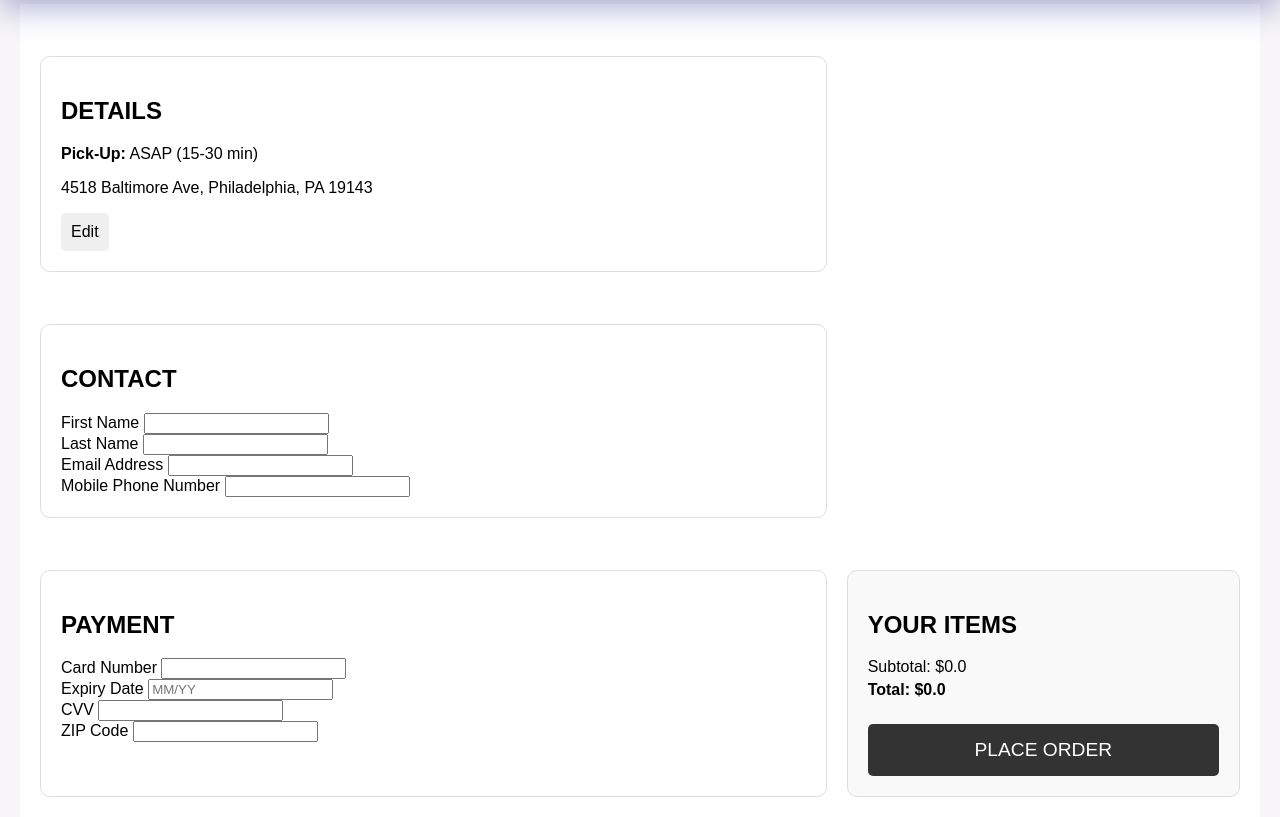
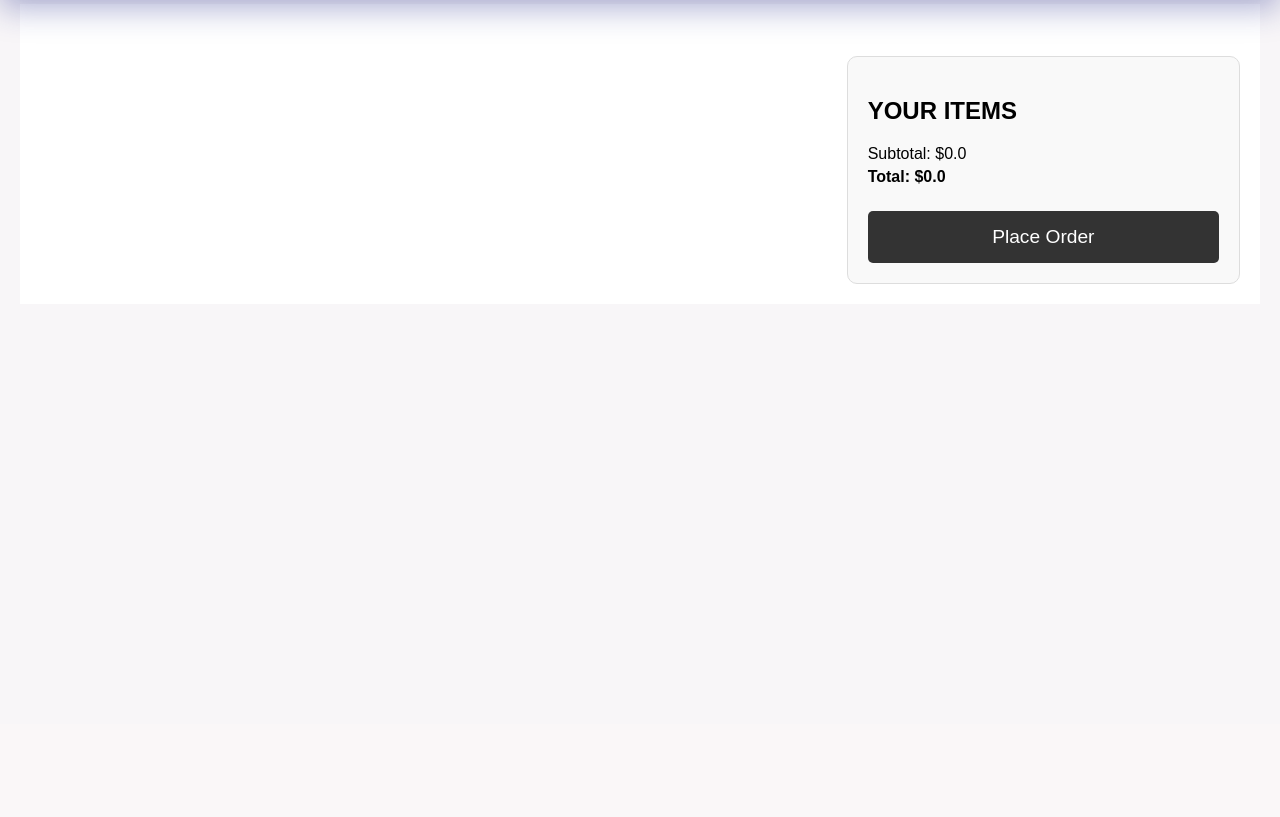
Before and after one commit to hossai13/Software-Engineering-Project, a Flask app: page /cart in a window 1280 px wide. Shown: the part 76-893 px from the top of the page. After the commit the page ends 360 px from the top, so only its background shows below. Run offline with Flask 3, Linux system fonts and the light colour scheme; some libraries are stand-ins or nearby versions.

Commit message:
Order Status

```diff
--- a/database.sql
+++ b/database.sql
@@ -69,6 +69,7 @@ CREATE TABLE IF NOT EXISTS OrderHistory (
     sizeID INT, -- NULL if not a Pizza
     date_ordered DATE NOT NULL,
     quantity INT DEFAULT 1,
+    price  DECIMAL(10, 2),
     FOREIGN KEY (LoginID) REFERENCES UserInfo(LoginID) ON DELETE CASCADE,
     FOREIGN KEY (itemID) REFERENCES Menu(itemID) ON DELETE CASCADE,
     FOREIGN KEY (sizeID) REFERENCES PizzaSizes(sizeID)
--- a/main.py
+++ b/main.py
@@ -1,6 +1,7 @@
 import math
 from io import BytesIO
-from flask import Flask, flash, jsonify, render_template, request, redirect, url_for, session, Response
+from flask import Flask, flash, jsonify, render_template, request, session, redirect, url_for, session, Response
+import mysql.connector
 from flask_mysqldb import MySQL
 from datetime import datetime
 import os
@@ -22,7 +23,7 @@ app.secret_key = 'your secret key'
 # MySQL database configuration
 app.config['MYSQL_HOST'] = 'localhost'
 app.config['MYSQL_USER'] = 'root'
-app.config['MYSQL_PASSWORD'] = '2113284'
+app.config['MYSQL_PASSWORD'] = 'root1234'
 app.config['MYSQL_DB'] = 'PizzaInfo'
 
 # File upload configuration
@@ -358,6 +359,7 @@ def menu():
         print(f"Error in /menu route: {e}")
         return "Error loading the menu."
 
+# Route for cart
 @app.route('/cart')
 def cart():
     if 'cart' not in session or not isinstance(session['cart'], dict):
@@ -367,7 +369,100 @@ def cart():
     items = cart_data.get('items', [])
     total = cart_data.get('total', 0.0)
 
+    # Check if the cart is empty and provide a message or redirect
+    if not items:
+        return render_template('checkout.html', message="Your cart is empty.", total=total)
+
     return render_template('checkout.html', items=items, total=total)
+
+@app.route('/place-order', methods=['POST'])
+def place_order():
+    if 'cart' not in session or not session['cart']['items']:
+        print("Cart is empty!")
+        return jsonify({'error': 'Cart is empty'}), 400
+
+    cart = session['cart']
+    user_id = session.get('id')
+
+    if not user_id:
+        print("User not logged in!")
+        return jsonify({'error': 'User not logged in'}), 400
+
+    try:
+
+        conn = mysql.connection
+        cursor = conn.cursor()
+
+
+        order_items = []
+        for item in cart['items']:
+            item_id = item['id']
+            size_id = item['size']
+            quantity = item['quantity']
+            price_per_unit = item['price_per_unit']
+            toppings = item['toppings']
+            date_ordered = datetime.now().strftime('%Y-%m-%d')
+
+            topping_total = sum(topping['price'] for topping in toppings)
+            total_price = (price_per_unit + topping_total) * quantity
+
+            cursor.execute('''
+                INSERT INTO OrderHistory (LoginID, itemID, sizeID, date_ordered, quantity, price)
+                VALUES (%s, %s, %s, %s, %s, %s)
+            ''', (user_id, item_id, size_id if size_id else None, date_ordered, quantity, total_price))
+
+
+            order_items.append({
+                'item_name': item['name'],
+                'size': item['size'],
+                'quantity': item['quantity'],
+                'price_per_unit': item['price_per_unit'],
+                'total_price': total_price,
+                'toppings': item['toppings']
+            })
+
+        conn.commit()
+        session.pop('cart', None)
+        total_order_price = cart['total']
+        return render_template('status.html', order_items=order_items, total_order_price=total_order_price)
+
+    except Exception as e:
+        print(f"Error: {e}")
+        conn.rollback()
+        return jsonify({'error': f'Database error: {str(e)}'}), 500
+
+    finally:
+        cursor.close()
+        conn.close()
+
+@app.route('/order-history')
+def order_history():
+    if 'id' not in session:
+        return redirect(url_for('login'))
+
+    user_id = session['id']
+    cursor = mysql.connection.cursor()
+    cursor.execute('''
+        SELECT orderID, itemID, sizeID, date_ordered, quantity, price
+        FROM OrderHistory
+        WHERE LoginID = %s
+        ORDER BY date_ordered DESC
+    ''', (user_id,))
+
+    orders = cursor.fetchall()
+    order_list = []
+    for order in orders:
+        order_list.append({
+            'orderID': order[0],
+            'itemID': order[1],
+            'sizeID': order[2],
+            'date_ordered': order[3],
+            'quantity': order[4],
+            'price': order[5]
+        })
+
+    cursor.close()
+    return render_template('status.html', orders=order_list)
 
 # Registration route
 @app.route('/register', methods=['GET', 'POST'])
--- a/templates/checkout.html
+++ b/templates/checkout.html
@@ -24,56 +24,6 @@
         </ul>
     </nav>
     <main class="checkout-container">
-        <section class="details-section">
-            <h2>DETAILS</h2>
-            <p><strong>Pick-Up:</strong> ASAP (15-30 min)</p>
-            <p>4518 Baltimore Ave, Philadelphia, PA 19143</p>
-            <button class="edit-button">Edit</button>
-        </section>
-
-        <section class="contact-section">
-            <h2>CONTACT</h2>
-            <form>
-                <div class="form-group">
-                    <label for="first-name">First Name</label>
-                    <input type="text" id="first-name" name="first-name" required>
-                </div>
-                <div class="form-group">
-                    <label for="last-name">Last Name</label>
-                    <input type="text" id="last-name" name="last-name" required>
-                </div>
-                <div class="form-group">
-                    <label for="email">Email Address</label>
-                    <input type="email" id="email" name="email" required>
-                </div>
-                <div class="form-group">
-                    <label for="phone">Mobile Phone Number</label>
-                    <input type="tel" id="phone" name="phone" required>
-                </div>
-            </form>
-        </section>
-
-        <section class="payment-section">
-            <h2>PAYMENT</h2>
-            <form>
-                <div class="form-group">
-                    <label for="card-number">Card Number</label>
-                    <input type="text" id="card-number" name="card-number" required>
-                </div>
-                <div class="form-group">
-                    <label for="expiry-date">Expiry Date</label>
-                    <input type="text" id="expiry-date" name="expiry-date" placeholder="MM/YY" required>
-                </div>
-                <div class="form-group">
-                    <label for="cvv">CVV</label>
-                    <input type="text" id="cvv" name="cvv" required>
-                </div>
-                <div class="form-group">
-                    <label for="zip-code">ZIP Code</label>
-                    <input type="text" id="zip-code" name="zip-code" required>
-                </div>
-            </form>
-        </section>
 
         <section class="cart-summary">
             <h2>YOUR ITEMS</h2>
@@ -97,7 +47,9 @@
                     <p><strong>Total: ${{ total }}</strong></p>
                 </div>
             </div>
-            <button class="place-order-button">PLACE ORDER</button>
+            <form action="{{ url_for('place_order') }}" method="POST">
+                <button type="submit" class="place-order-button">Place Order</button>
+            </form>
         </section>
     </main>
 </body>
--- a/templates/homepage.html
+++ b/templates/homepage.html
@@ -116,9 +116,9 @@
                             </div>
                         </div>
 
-                        {% if review[5] %}
+                        {% if review[6] %}
                             <div class="review-photo">
-                                <img src="{{ url_for('static', filename='uploads/' + review[5]) }}" alt="Review Photo" class="photo">
+                                <img src="{{ url_for('review_photo', review_id=review[0]) }}" alt="Review Photo" class="photo">
                             </div>
                         {% endif %}
 
--- a/templates/profile.html
+++ b/templates/profile.html
@@ -12,7 +12,7 @@
 </head>
 <body>
     <nav>
-        <a href="{{ url_for('homepage') }}" id="FP-Logo">
+        <a href="{{ url_for('userhomepage') }}" id="FP-Logo">
             <h1>FIESTA&nbsp;<img src="{{ url_for('static', filename='Images_Videos/fiesta pizza-logo.png') }}" alt="logo">&nbsp;PIZZA</h1>
         </a>
         <ul class="navbar">
```
Also changed, not shown: templates/status.html (added, +31 -0 lines).
